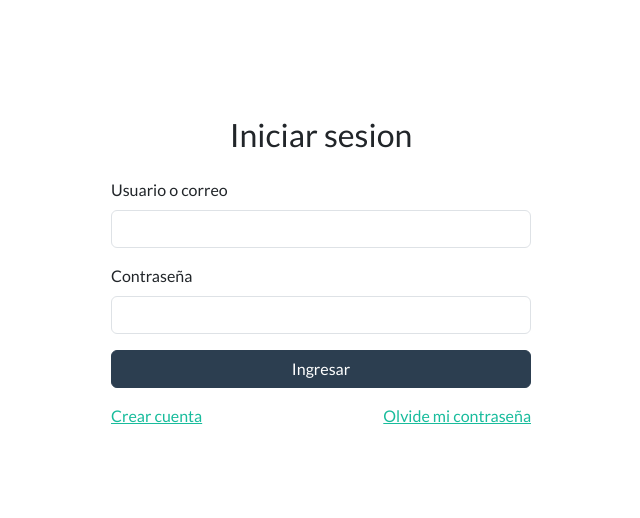
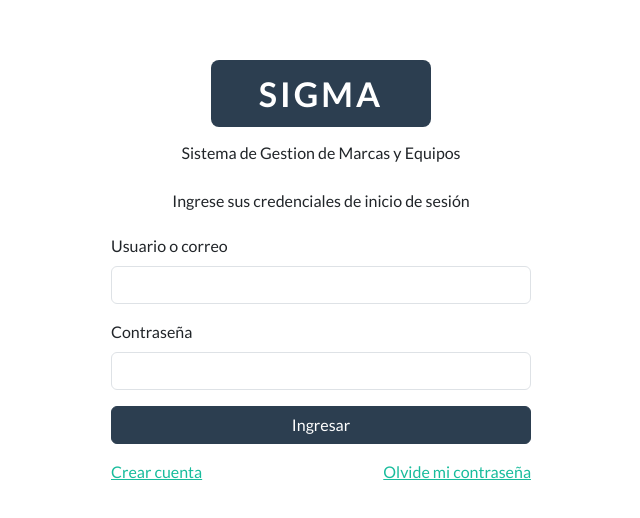
Before and after one commit to Lero06/Backend-Heroes-Proyecto-Final-Web-II, a React app in the folder frontend/: page /login in a window 1280 px wide. Shown: the part 128-646 px from the top of the page, without its empty margins (319-959 px from the left). Built offline with nearby package versions, Linux system fonts and the light colour scheme; no server answers; the HTML template or start-up script is replaced by a standard one.

Commit message:
fix: Frontend login
Se añadio un logo en el login para que sea mas representativo de la app

```diff
--- a/frontend/src/pages/Login.jsx
+++ b/frontend/src/pages/Login.jsx
@@ -71,7 +71,22 @@ export default function Login() {
   return (
     <div className="container d-flex flex-column justify-content-center align-items-center vh-100">
       <div style={{ maxWidth: '420px', width: '100%' }}>
-        <h1 className="h3 mb-4 text-center">Iniciar sesion</h1>
+
+        {/* Logo SIGMA — misma estética que el Navbar */}
+        <div className="text-center mb-4">
+          <div
+            className="d-inline-flex align-items-center justify-content-center bg-primary rounded-3 mb-3 px-5 py-2"
+          >
+            <span className="fw-bold text-white" style={{ fontSize: '34px', letterSpacing: '3px' }}>
+              SIGMA
+            </span>
+          </div>
+
+          <br></br>
+          <p className="h6 mb-1">Sistema de Gestion de Marcas y Equipos</p>
+          <br></br>
+          <p className="h6 mb-1">Ingrese sus credenciales de inicio de sesión</p>
+        </div>
 
         <form onSubmit={manejarSubmit}>
           <div className="mb-3">
```
Lines whose indentation alone changed are shown as unchanged.
